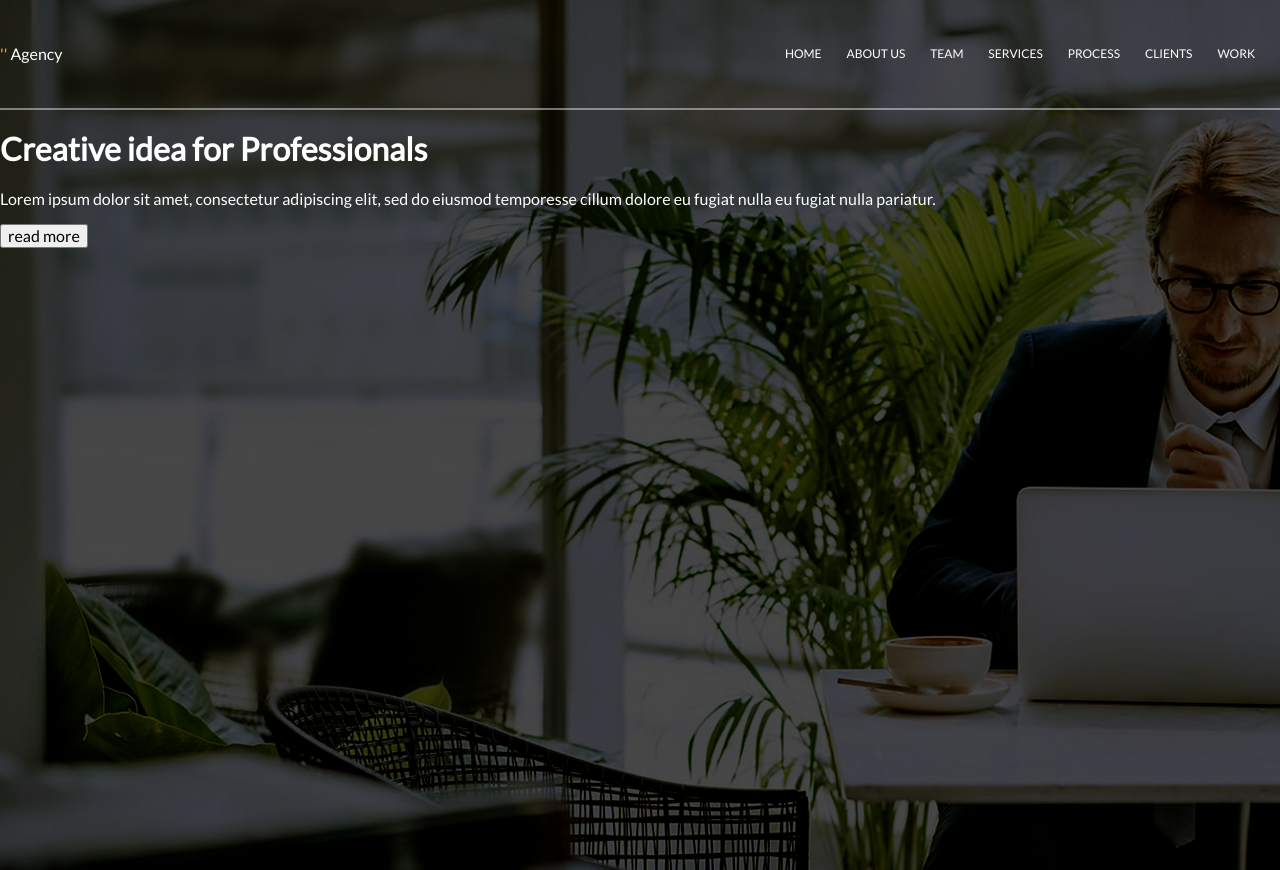
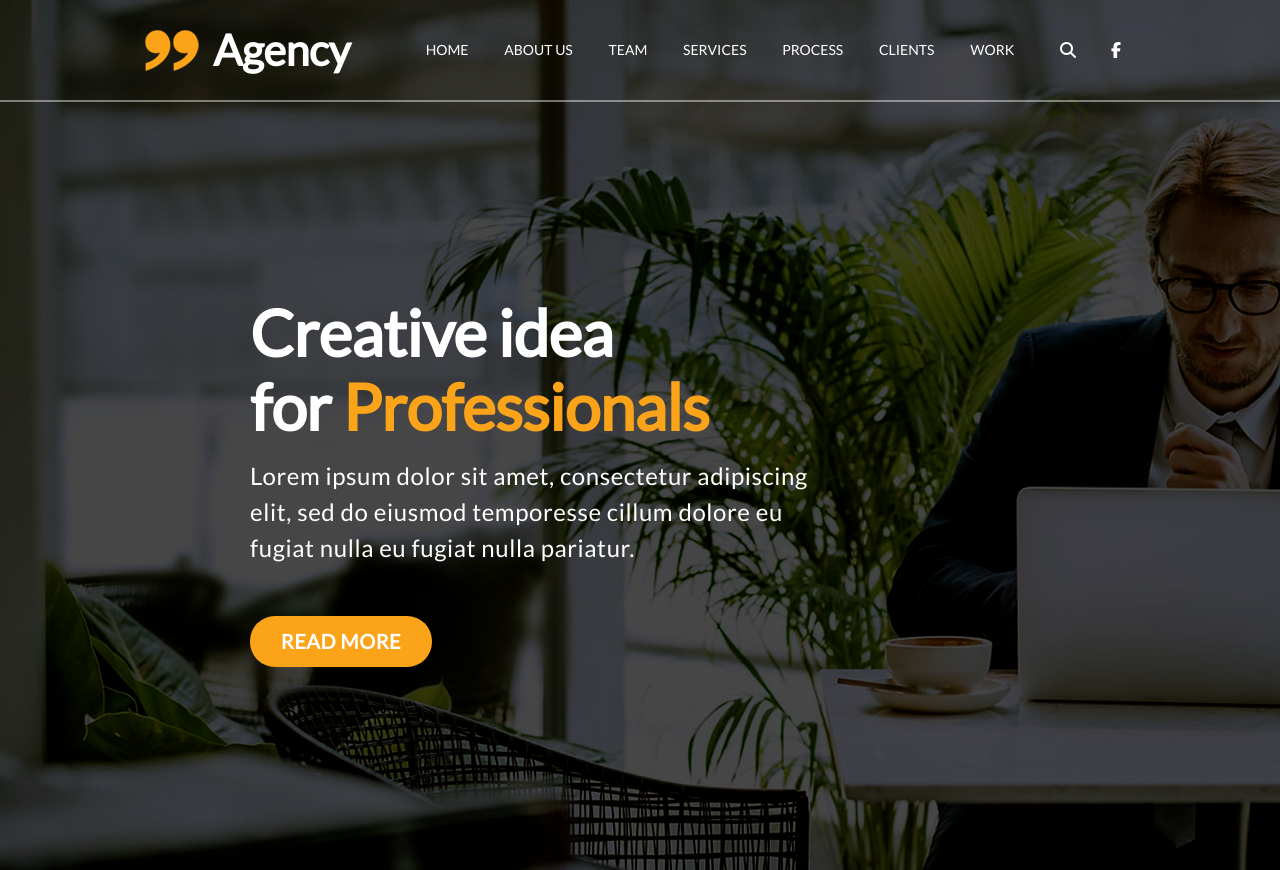
Before and after one commit to bogdanlotuk/site3, a plain HTML site: page index.html in a window 1280 px wide. Shown: the top 870 px of the page. Drawn offline with Linux system fonts and the light colour scheme.

Commit message:
css header

```diff
--- a/index.html
+++ b/index.html
@@ -6,14 +6,18 @@
     <link rel="stylesheet" href="css/normalize.css">
     <link rel="stylesheet" href="css/style.css">
     <link href="https://fonts.googleapis.com/css2?family=Lato&display=swap" rel="stylesheet">
-    <title>Document</title>
+    <script src="https://kit.fontawesome.com/4fd7c70a14.js" crossorigin="anonymous"></script>
+    <title>Professionals</title>
 </head>
 <body>
     <div class="container">
         <header class="header">
             <div class="header__logo-nav">
-                <div class="header__logo">
-                    <p><span>''</span> Agency</p>
+                <div class="header__logo logo">
+                    <a href="#">
+                    <img class="logo__img" src="images/quotes.png" alt="quotes">
+                    <p class="logo__text">Agency</p>
+                    </a>
                 </div>
 
                 <div class="header__navigation">
@@ -29,19 +33,21 @@
                         </ul>
                     </nav>
                     <div class="header__search">
-
+                        <a href="#"><i class="fas fa-search"></i></a>
                     </div>
                     <div class="header__facebook">
-
+                        <a href="#"><i class="fab fa-facebook-f"></i></a>
                     </div>
                 </div>
             </div>
             <div class="header__logo-text">
-                <h1>Creative idea for <span>Professionals</span></h1>
-                <p>Lorem ipsum dolor sit amet, consectetur adipiscing elit,
-                    sed do eiusmod temporesse cillum dolore eu fugiat nulla eu
-                    fugiat nulla pariatur.</p>
-                <button>read more</button>
+                <div class="header__logo-text__wrap">
+                    <h1>Creative idea <br> for <span>Professionals</span></h1>
+                    <p>Lorem ipsum dolor sit amet, consectetur adipiscing elit,
+                        sed do eiusmod temporesse cillum dolore eu fugiat nulla eu
+                        fugiat nulla pariatur.</p>
+                    <button class="header__logo-btn btn">read more</button>
+                </div>
             </div>
         </header>
 
--- a/scss/style.scss
+++ b/scss/style.scss
@@ -32,13 +32,36 @@ html{
         border-bottom: 2px solid rgba(255,255,255,0.43);
 
         .header__logo{
-            p{
+            margin-left: 145px;
+        }
 
-            }
-            span{
-                color: #fba419;
+        .logo {
+            // display: flex;
+            // justify-content: space-between;
+            // align-items: center;
+            // width: 205px;
+            a{
+                display: flex;
+                justify-content: space-between;
+                align-items: center;
+                width: 205px;
+                height: 100px;
+                text-decoration: none;
+                color: #fff;
+
+                .logo__img{
+                    width: 54px;
+                    height: 41px;
+                }
+
+                .logo__text{
+                    font-size: 43px;
+                    letter-spacing: -0.47px;
+                    font-weight: 600;
+                }
             }
         }
+
 
         .header__navigation{
             display: flex;
@@ -48,20 +71,85 @@ html{
             ul {
                 display: flex;
                 justify-content: space-evenly;
-                width: 560px;
+                width: 700px;
                 list-style: none;
+
                 a{
                     text-decoration: none;
                     display: block;
-                    font-size: 12px;
+                    font-size: 14px;
+                    font-weight: 500;
                     color: #fff;
                     text-transform: uppercase;
+                }
+            }
+
+            .header__search{
+                margin-left: 10px;
+
+                a{
+                    color: #fff;
+                }
+            }
+
+            .header__facebook{
+                margin-left: 35px;
+                margin-right: 170px;
+
+                a{
+                    color: #fff;
                 }
             }
         }
     }
 
     .header__logo-text{
+        display: flex;
+        align-items: center;
+        width: 100%;
+        height: 100%;
 
+
+        .header__logo-text__wrap{
+            width: 560px;
+            height: 400px;
+            flex-flow: column;
+            align-items: space-evenly;
+            justify-content: center;
+            margin-left: 250px;
+
+            h1{
+                font-size: 64px;
+                letter-spacing: -0.69px;
+                margin-top: 10px;
+                margin-bottom: 0px;
+
+                span{
+                    color: #fba419;
+                }
+            }
+
+            p{
+                font-size: 24px;
+                line-height: 36px;
+                letter-spacing: 0.6px;
+                margin-top: 15px;
+                margin-bottom: 50px;
+            }
+
+            .btn{
+                width: 182px;
+                height: 51px;
+                background-color: #fba419;
+                border: none;
+                border-radius: 25px;
+                color: #fff;
+                font-size: 20px;
+                font-weight: 600;
+                letter-spacing: 0.5px;
+                text-transform: uppercase;
+                cursor: pointer;
+            }
+        }
     }
 }
```
Also changed, not shown: css/style.css, images/quotes.png (added), 1 other file.
